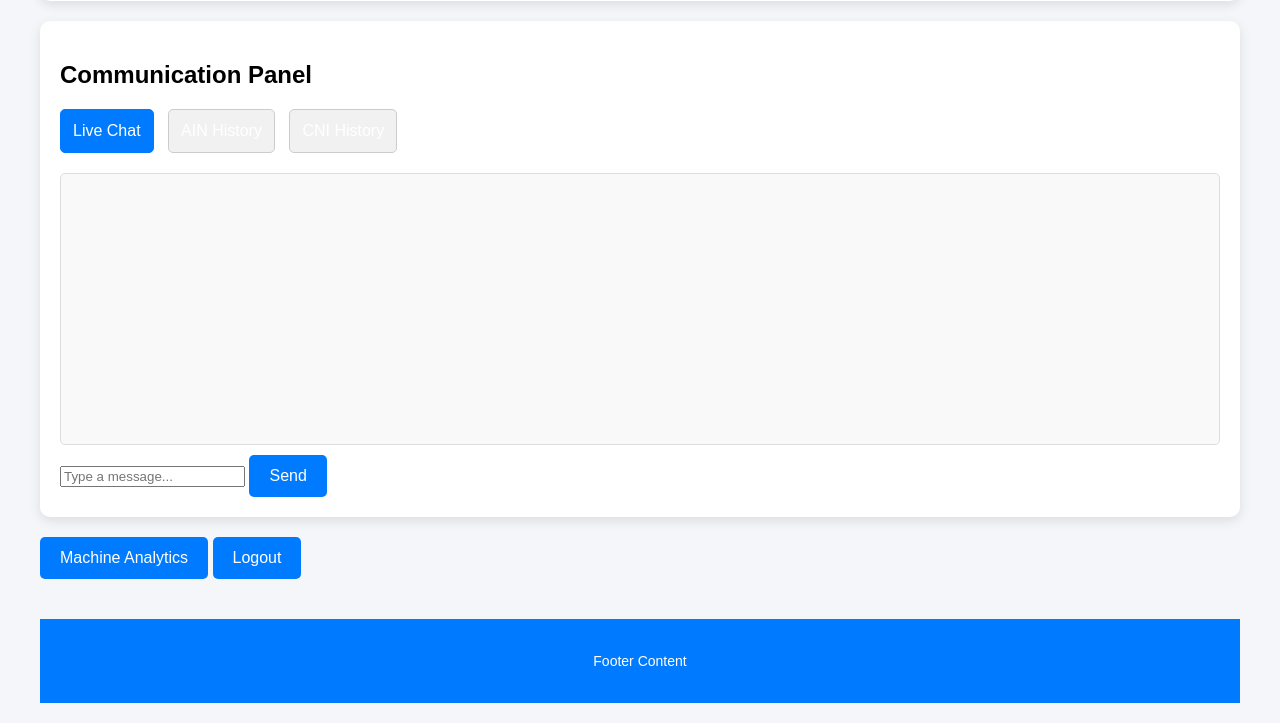
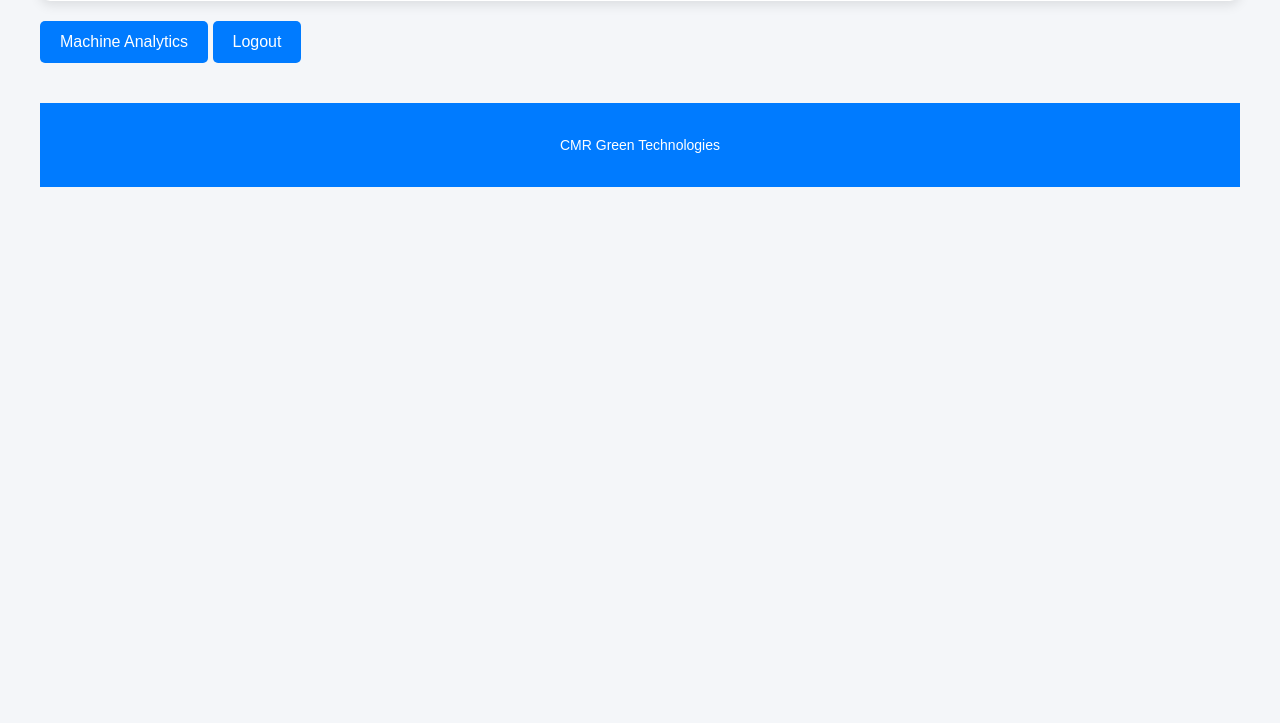
Before and after one commit to cmrgreen/otiftool, a Flask app: page / in a window 1280 px wide. Shown: the part 535-1258 px from the top of the page. After the commit the page ends 722 px from the top, so only its background shows below. Run offline with Flask 3, Linux system fonts and the light colour scheme.

Commit message:
Update index.html

```diff
--- a/templates/index.html
+++ b/templates/index.html
@@ -56,7 +56,7 @@
                 </table>
             </section>
 
-            <section class="chat-section">
+<!--             <section class="chat-section">
                 <h2>Communication Panel</h2>
                 <div class="tabs">
                     <button class="tab-button active" onclick="showTab(1)">Live Chat</button>
@@ -74,14 +74,14 @@
                 <div class="tab-content" id="cniHistory" style="display:none;">
                     <p>No CNI History Found</p>
                 </div>
-            </section>
+            </section> -->
 
             <button onclick="redirectToAnalytics()">Machine Analytics</button>
             <button onclick="logout()">Logout</button>
         </main>
 
         <footer>
-            <p>Footer Content</p>
+            <p>CMR Green Technologies</p>
         </footer>
     </div>
 
```
